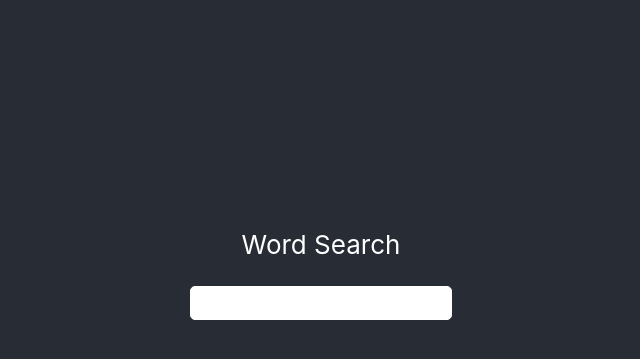
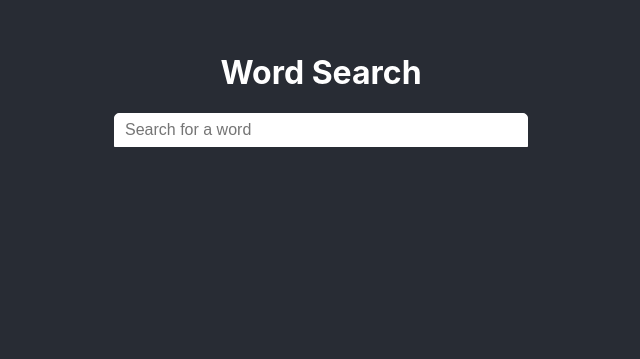
Before and after one commit to ElijahPrince73/react-search, a React (Create React App) app: page / in a window 1280 px wide. Shown: the part 139-498 px from the top of the page, without its empty margins (319-959 px from the left). Built offline with nearby package versions, Linux system fonts and the light colour scheme; the HTML template or start-up script is replaced by a standard one.

Commit message:
Better styles

```diff
--- a/src/App.css
+++ b/src/App.css
@@ -1,31 +1,20 @@
-.App {
-  text-align: center;
+body {
+  background-color: #282c34;
 }
 
-.App-logo {
-  height: 40vmin;
-}
-
-.App-header {
-  background-color: #282c34;
-  min-height: 100vh;
-  display: flex;
-  flex-direction: column;
-  align-items: center;
-  justify-content: center;
-  font-size: calc(10px + 2vmin);
+.App-container {
+  text-align: center;
+  margin-top: 15%;
   color: white;
 }
 
-.App-link {
-  color: #09d3ac;
-}
-
 input {
-  width: 20%;
+  padding-left: 10px;
+  width: 400px;
   height: 30px;
   font-size: 16px;
-  border-radius: 5px;
+  border-top-left-radius: 5px;
+  border-top-right-radius: 5px;
   border: 1px solid white;
   background: white;
 }
@@ -33,3 +22,16 @@ input {
 p {
   color: white;
 }
+
+.search-result-container {
+  width: 413px;
+  margin:auto;
+  background: white;
+  border-bottom-right-radius: 5px;
+  border-bottom-left-radius: 5px;
+}
+.search-result {
+  padding: 10px 10px;
+  text-align: left;
+  color: black;
+}
--- a/src/App.js
+++ b/src/App.js
@@ -22,30 +22,43 @@ class App extends PureComponent {
     const { data } = await res.json();
 
     this.setState({ data, loading: false });
-  }, 300);
+  }, 500);
 
+  renderResults = () => {
+    const { data } = this.state;
+
+    return (
+      <div className="search-result-container">
+        {data.length
+          ? data.map((word, i) => {
+              return (
+                <div className="search-result" key={i}>
+                  {word}
+                </div>
+              );
+            })
+          : null}
+      </div>
+    );
+  }
 
   render() {
-    const { data, loading } = this.state;
+    const { loading } = this.state;
 
     return (
       <div className="App">
-        <header className="App-header">
-          <p>Word Search</p>
+        <div className="App-container">
+          <h1>Word Search</h1>
           <input
             type="text"
             name="search"
             value={this.state.search}
             onChange={this.handleChange}
+            placeholder="Search for a word"
           />
-          {data.length
-            ? data.map((word, i) => {
-                return <p key={i}>{word}</p>;
-              })
-            : null}
-
+          {this.renderResults()}
           {loading ? <p>Loading...</p> : null}
-        </header>
+        </div>
       </div>
     );
   }
```
